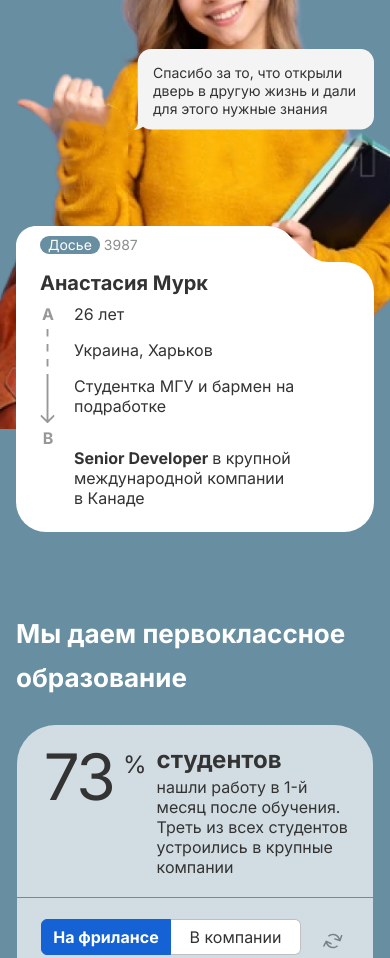
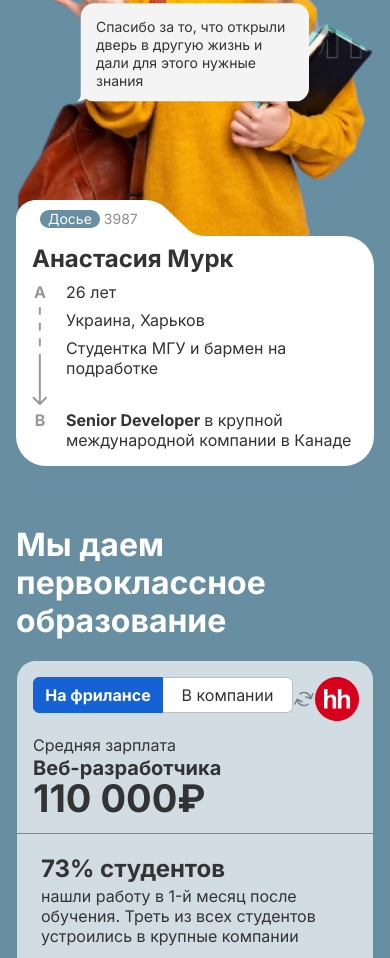
Before and after one commit to Vinare/glo-academy-website, a website built with webpack: page index.html in a window 390 px wide. Shown: the part 2572-3530 px from the top of the page. Built offline with nearby package versions, Linux system fonts and the light colour scheme.

Commit message:
responsive for mobile updated

```diff
--- a/scss/sections/_students.scss
+++ b/scss/sections/_students.scss
@@ -540,7 +540,7 @@
 
     &__buttons {
       &-group {
-        width: 350px;
+        width: 100%;
       }
     }
 
@@ -602,16 +602,6 @@
           line-height: 36px;
         }
       }
-
-      // &__text {
-      //   &_title {
-      //     display: none;
-
-      //     &.-mobile {
-      //       display: block;
-      //     }
-      //   }
-      // }
 
       &__salary {
         padding: 21px 30px 18px 24px;
@@ -689,7 +679,8 @@
 
     &-education {
       &__title {
-        font-size: 26px;
+        font-size: 30px;
+        line-height: 36px;
       }
 
       &__text {
@@ -822,7 +813,12 @@
   @media(max-width: 480px) {
     &-container {
       padding-top: 40px;
-      background-position: top 360px center;
+      background-position: top 246px center;
+      background-size: 356.6px 438.33px;
+    }
+
+    &-text {
+      margin-bottom: 392px;
     }
 
     &__title {
@@ -842,6 +838,124 @@
       line-height: 20px;
     }
 
+    &-feedback {
+      bottom: 344px;
+      right: calc(50% - 114px);
+      width: 233px;
+      background-image: url(../img/students/girls-feedback-mobile.svg);
+    }
+
+    &-dossier {
+      margin-bottom: 60px;
+
+      &__tab {
+        background-image: url(../img/students/dossier-tab-mobile.svg);
+      }
+
+      &__cv {
+        padding: 8px 16px 16px;
+      }
+
+      &__name {
+        font-size: 24px;
+        line-height: 30px;
+      }
+
+      &__progress {
+        height: 128px;
+      }
+
+      &__background {
+        &_age, &_country {
+          margin-bottom: 8px;
+        }
+      }
+    }
+
+    &-education {
+      border-radius: 20px;
+
+      &__title {
+        font-size: 32px;
+        line-height: 38px;
+        margin-bottom: 20px;
+      }
+
+      &__percentage {
+        display: none;
+      }
+
+      &__efficiency {
+        order: 2;
+        border-top: 1px solid #688EA1;
+      }
+
+      &__text {
+        &_title {
+          display: none;
+
+          &.-mobile {
+            display: block;
+          }
+        }
+      }
+
+      &__salary {
+        order: 1;
+        padding: 16px 14px 16px 16px;
+        border-top: none;
+      }
+    }
+
+
+
+
+  }
+
+  @media(max-width: 465px) {
+    &-container {
+      background-position: top 266px center;
+    }
+  }
+
+  @media(max-width: 454px) {
+    &-container {
+      background-position: top 304px center;
+    }
+  }
+
+  @media(max-width: 415px) {
+    &-dossier {
+      &__progress {
+        height: 148px;
+      }
+    }
+
+    &-feedback {
+      bottom: 364px;
+    }
+  }
+
+  @media(max-width: 383px) {
+    &-feedback {
+      bottom: 384px;
+    }
+  }
+
+  @media(max-width: 381px) {
+    &-container {
+      background-position: top 350px center;
+    }
+  }
+
+  @media(max-width: 323px) {
+    &-container {
+      background-position: top 360px center;
+    }
+
+    &-text {
+      margin-bottom: 382px;
+    }
   }
 }
 
```
Also changed, not shown: css/style.css, img/students/dossier-tab-mobile.svg (added), img/students/girls-feedback-mobile.svg (added), 1 other file.
